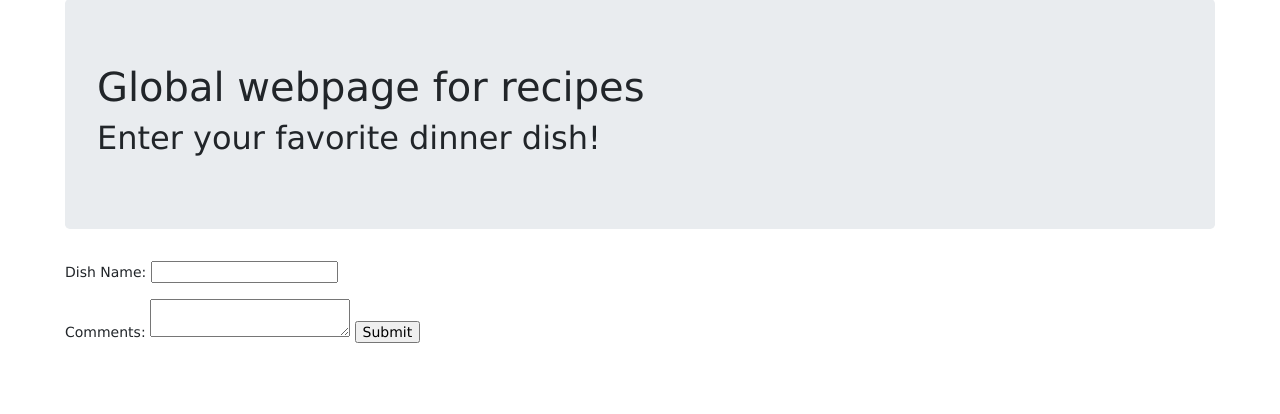
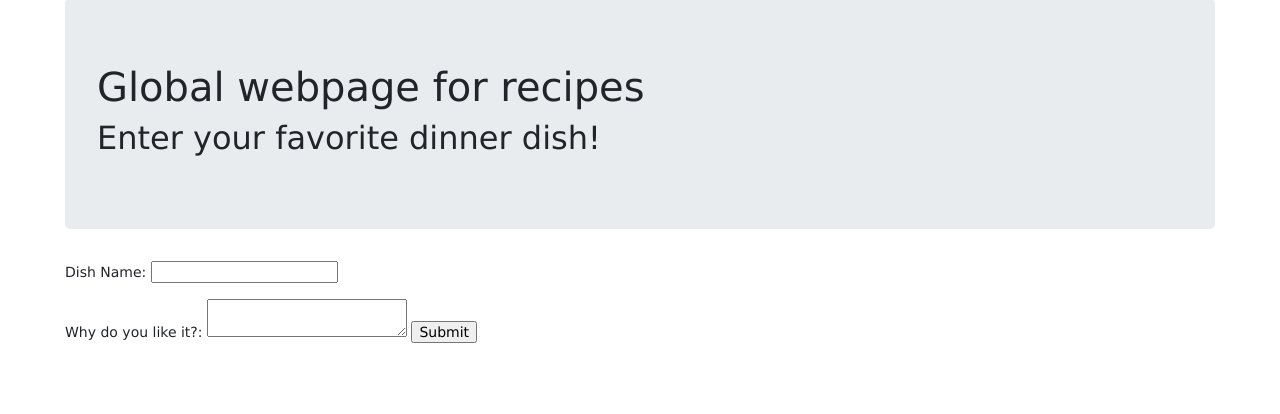
Before and after one commit to dmonroy100/kk, a Node server app: page /myform in a window 1280 px wide. Shown: the part 105-519 px from the top of the page. Run offline with Node 20, Linux system fonts and the light colour scheme.

Commit message:
fsds
fsdfds

```diff
--- a/views/formdata.ejs
+++ b/views/formdata.ejs
@@ -8,7 +8,7 @@
     You entered the following...<br>
 
     The dish you entered was: <%= dish %><br>
-    The comments were: <br> <%= coms %>
+    The reason you like it is: <br> <%= coms %>
     <br><br>
     YUM!
     <br><br>
--- a/views/myform.ejs
+++ b/views/myform.ejs
@@ -7,7 +7,7 @@
 
     <form method = "post" action = "/processform">
       Dish Name: <input type="text" name="dish"> <br><br>
-      Comments: <textarea name="theComments"></textarea>
+      Why do you like it?: <textarea name="theComments"></textarea>
 
       <input type="submit">
     </form>
```
